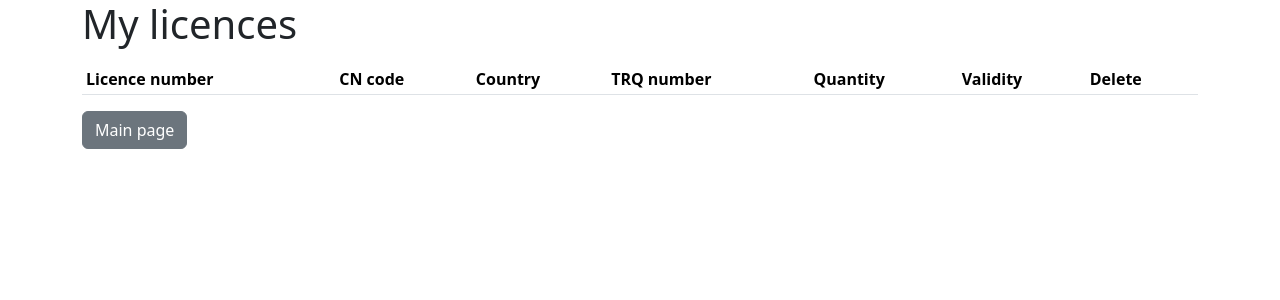
After one commit to PetraBM/Agrim, a Django app: page /licences/list in a window 1280 px wide. The commit adds this page. Shown: the top 300 px of the page. Run offline with Django 5.2, Linux system fonts and the light colour scheme; tables that the repository leaves empty hold one stand-in row (values such as "Sample post"); lists and menus that the app fills with data are empty.

Commit message:
adding requests + lists

```diff
--- a/appka/templates/dashboard.html
+++ b/appka/templates/dashboard.html
@@ -20,6 +20,10 @@
        <a class="btn btn-primary" href="{% url 'appka:licence_search' %}">Search AGRIM</a>
 </div>
 
+<div class="mt-5">
+       <a class="btn btn-info" href="{% url 'appka:licence_list' %}">My licences</a>
+</div>
+
 
 
 
--- a/appka/templates/licences/addnew.html
+++ b/appka/templates/licences/addnew.html
@@ -274,7 +274,7 @@ function saveData()
         type: "POST",
         cache: false,
         headers: {"X-CSRFToken": csrf_token},
-        data: {idKomodita: idKomodita, idKnKod: idKnKod, idCountry: idCountry, licence: licence, mnozstvi: mnozstvi, quota: TRQ,
+        data: {idKomodita: idKomodita, idKnKod: idKnKod, idCountry: idCountry, licence: licence, quantity: mnozstvi, quota: TRQ,
             TRQ: TRQ, validity: validity,
             "csrfmiddlewaretoken":csrf_token},
         success: function (data) {
@@ -285,6 +285,7 @@ function saveData()
                 sKnKod.empty();
                 $("#dCountry").attr("hidden", true);
                 var sCountry = $("#sCountry");
+                $("#dTRQ").attr("hidden", true);
                 loadKomodita();
             } else {
                 alert("Data has not been saved");
--- /dev/null
+++ b/appka/templates/licences/my_licences.html
@@ -0,0 +1,85 @@
+{% extends 'base.html' %}
+{% block title %} My licences {% endblock %}
+
+{% block content %}
+<input type="hidden" name="csrfmiddlewaretoken" value="{{ csrf_token }}">
+<h1>My licences</h1>
+
+
+
+<div class="row mt-3" id="dDetail1" >
+    <div class="col">
+        <table class="table table-sm table-striped">
+            <thead>
+                <tr>
+                    <th scope="col">Licence number</th>
+                    <th scope="col">CN code</th>
+                    <th scope="col">Country</th>
+                    <th scope="col">TRQ number</th>
+                    <th scope="col">Quantity</th>
+                    <th scope="col">Validity</th>
+                    <th scope="col">Delete</th>
+                </tr>
+            </thead>
+            <tbody id="tableTBody">
+            {% for i in list %}
+                <tr>
+                    <td>{{ i.licence }}</td>
+                    <td>{{ i.cncode }}</td>
+                    <td>{{ i.country }}</td>
+                    <td>{{ i.quota }}</td>
+                    <td>{{ i.quantity }}</td>
+                    <td>{{ i.validity }}</td>
+                    <td><button type="button" class="btn btn-primary" onclick="DeleteLicence( {{ i.id }} )">Delete licence</button></td>
+                </tr>
+
+            {% endfor %}
+
+
+            </tbody>
+
+        </table>
+
+     </div>
+</div>
+
+<a href="{% url 'appka:dashboard' %}" class="btn btn-secondary">Main page</a>
+
+
+
+<script>
+
+
+
+   function DeleteLicence(idLicence)
+{
+    var csrf_token = $('input[name="csrfmiddlewaretoken"]').val();
+
+
+    $.ajax({
+        url: "{% url 'appka:licence_delete' %}",
+        type: "POST",
+        cache: false,
+        headers: {"X-CSRFToken": csrf_token},
+        data: {idLicence: idLicence, "csrfmiddlewaretoken":csrf_token},
+        success: function (data) {
+            if (data.Status == "ok") {
+                alert("Licence has been deleted");
+                location.reload();
+            } else {
+                alert("Licence has NOT been deleted");
+
+            }
+        }
+    });
+
+
+}
+
+
+
+
+
+</script>
+
+{% endblock %}
--- a/appka/urls.py
+++ b/appka/urls.py
@@ -23,7 +23,11 @@ urlpatterns = [
     path("licences/search", views.licence_search, name='licence_search'),
     path("licences/save", views.licence_save, name='licence_save'),
     path("licences/get", views.licence_get, name='licence_get'),
+    path("licences/delete", views.licence_delete, name='licence_delete'),
+    path("licences/list", views.licence_list, name='licence_list'),
     path("request/save", views.request_save,name='request_save'),
+    path("request/list", views.request_list,name='request_list'),
+
 
     path("get_komodita", views.get_komodita, name='get_komodita'),
     path("get_knkod", views.get_knkod, name='get_knkod'),
--- a/appka/views.py
+++ b/appka/views.py
@@ -9,7 +9,7 @@ from django.http import JsonResponse
 from .forms import UserRegistrationForm
 from .forms import UserEditForm
 from .forms import ProfileEditForm
-from .models import Profile, Commodity, CNCode, Country, Licence
+from .models import Profile, Commodity, CNCode, Country, Licence, ReqLicence
 import json
 
 @login_required
@@ -61,6 +61,74 @@ def licence_create(request):
 
 def licence_search(request):
     return render(request, "licences/search.html")
+
+def licence_delete(request):
+    retData = {"Status": "error"}
+
+    if request.method == "POST":
+
+        idLicence = request.POST.get('idLicence')
+        lic = Licence.objects.get(licence_id = idLicence)
+        lic.licence_active = 0
+        lic.save()
+
+        retData = {"Status": "ok"}
+
+    return JsonResponse(retData, safe=False)
+
+
+
+def licence_list(request):
+    result = []
+
+    user = request.user
+
+    licences = (Licence.objects
+        .filter(username=user)
+        .filter(licence_validity__gte=datetime.datetime.now())
+        .filter(licence_active=1))
+    for lic in licences:
+
+        result.append({'id': lic.licence_id,
+                           'licence': lic.licence_number,
+                           'cncode': lic.cncode.cncode,
+                           'country': lic.country.country,
+                           'quota': lic.quota_number,
+                           'quantity': lic.licence_quantity,
+                           'validity': lic.licence_validity
+                           })
+
+
+    context={}
+    context["list"]=result
+
+    return render(request, "licences/my_licences.html", context=context)
+
+
+
+def request_list(request):
+    req=ReqLicence.objects.all()
+
+    result=[]
+    for r in req:
+        print(r)
+        result.append({'id': r.request_id,
+                       'licence_id': r.licence.licence_id,
+                       'licence': r.licence.licence_number,
+                       'cncode': r.licence.cncode.cncode,
+                       'country': r.licence.country.country,
+                       'quota': r.licence.quota_number,
+                       'quantity': r.licence.licence_quantity,
+                       'reqquantity': r.request_quantity,
+                       'holder': r.licence.username,
+                       'requser': r.username
+                       })
+
+
+    context={}
+    context["list"]=result
+
+    return render(request, "licences/list.html", context=context)
 
 def get_komodita(request):
 
@@ -115,22 +183,27 @@ def licence_save(request):
         idKomodita=request.POST.get('idKomodita')
         idKnKod=request.POST.get('idKnKod')
         idCountry = request.POST.get('idCountry')
-        mnozstvi=request.POST.get('mnozstvi')
+        quantity=request.POST.get('quantity')
         licence=request.POST.get('licence')
         validity = request.POST.get('validity')
         quota_number=request.POST.get('quota')
         user = request.user
+        quantity = int(quantity)
         idKnKod=int(idKnKod)
         ocncode=CNCode.objects.get(cncode_id=idKnKod)
         idCountry = int(idCountry)
         ocountry = Country.objects.get(country_id=idCountry)
 
-        Licence.objects.create(licence_number=licence, licence_validity=validity, licence_quantity=mnozstvi, cncode=ocncode,
+        if quantity < 0:
+            retData = {"Status": "The quantity must be higher than 0."}
+        else:
+           Licence.objects.create(licence_number=licence, licence_validity=validity, licence_quantity=quantity, cncode=ocncode,
                               quota_number=quota_number, country=ocountry, username=user)
 
-        retData={"Status":"ok"}
+           retData={"Status":"ok"}
 
     return JsonResponse(retData, safe=False)
+
 
 def licence_get(request):
     result=[]
@@ -140,7 +213,10 @@ def licence_get(request):
         # print(id)
 
 
-        licences = Licence.objects.filter(cncode__commodity__commodity_id=id).filter(licence_validity__gte = datetime.datetime.now())
+        licences = (Licence.objects
+                    .filter(cncode__commodity__commodity_id=id)
+                    .filter(licence_validity__gte = datetime.datetime.now())
+                    .filter(licence_active = 1))
         for lic in licences:
             # print(lic)
             result.append({'id':lic.licence_id,
@@ -156,4 +232,48 @@ def licence_get(request):
 
 
 def request_save(request):
-    pass
+    retData = {"Status": "error"}
+    if request.method == "POST":
+        licence_id = request.POST.get('idLicence')
+        licence_id = int(licence_id)
+        request_quantity = request.POST.get('requested')
+        request_quantity = int(request_quantity)
+        user = request.user
+        # print (licence_id)
+        lic = Licence.objects.get(licence_id=licence_id)
+        # print(lic)
+
+        if request_quantity > lic.licence_quantity:
+            retData = {"Status": "The requested quantity exceeds the available quantity."}
+        elif request_quantity < 0:
+            retData = {"Status": "The requested quantity must be higher than 0."}
+        else:
+            ReqLicence.objects.create(licence=lic, request_quantity=request_quantity,
+                                      request_date=datetime.datetime.now(), username=user)
+
+            retData = {"Status": "ok"}
+
+    return JsonResponse(retData, safe=False)
+
+
+# def my_list(request):
+#     result = []
+#
+#     if request.method == "GET":
+#         id = request.GET.get('id')
+#
+#         licences = Licence.objects.filter(licence__username cncode__commodity__commodity_id=id).filter(
+#             licence_validity__gte=datetime.datetime.now())
+#         for lic in licences:
+#             # print(lic)
+#             result.append({'id': lic.licence_id,
+#                            'licence': lic.licence_number,
+#                            'cncode': lic.cncode.cncode,
+#                            'country': lic.country.country,
+#                            'quota': lic.quota_number,
+#                            'quantity': lic.licence_quantity,
+#                            'validity': lic.licence_validity
+#                            })
+#
+#     return JsonResponse(result, safe=False)
+#
```
Also changed, not shown: appka/models.py (+10 -3 lines), appka/templates/index.html (deleted, +0 -53 lines), appka/templates/licences/list.html (added, +45 -0 lines), appka/templates/licences/search.html (+7 -5 lines).
